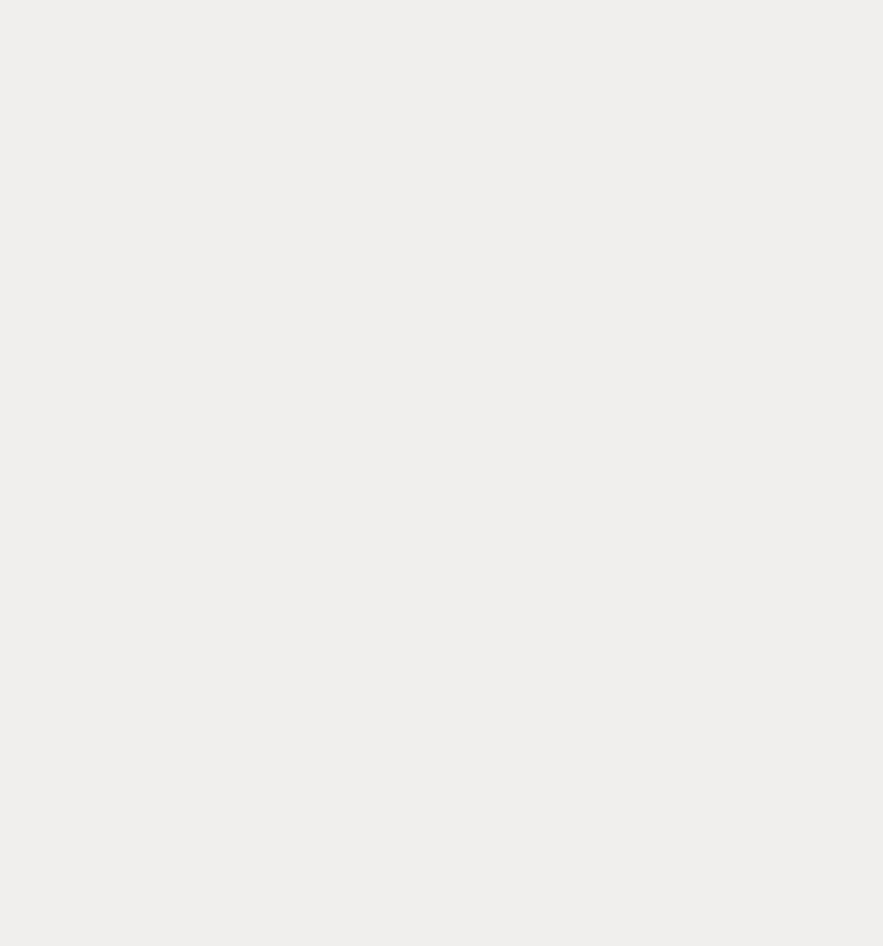
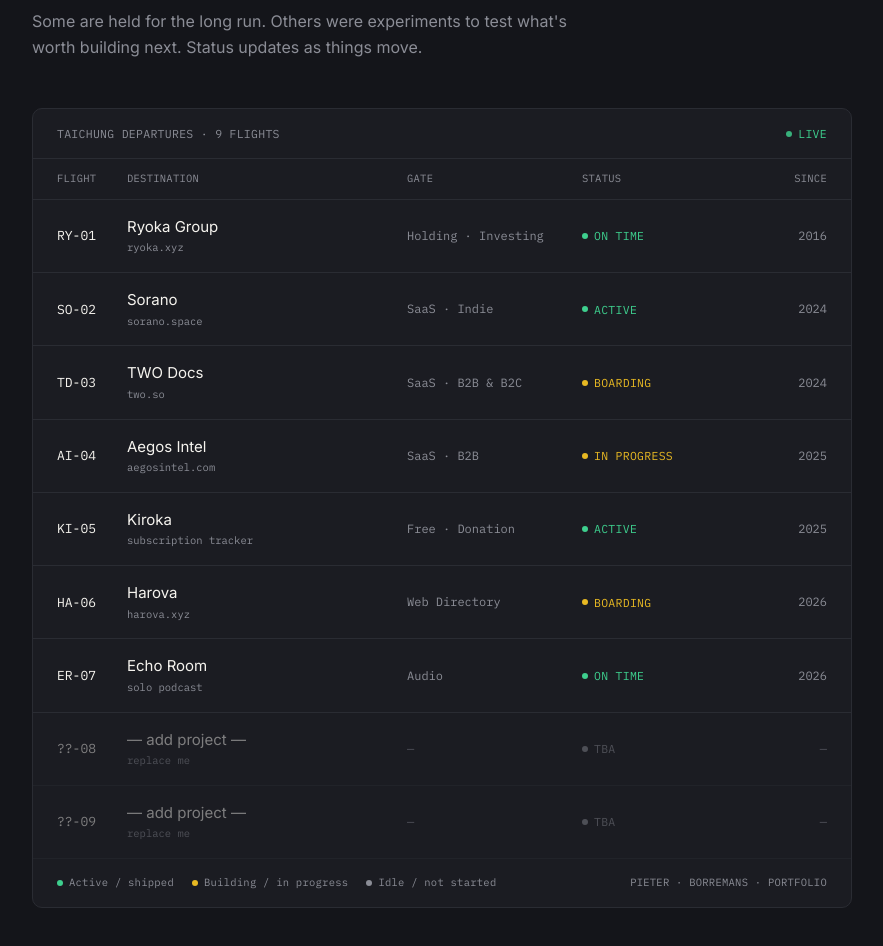
Before and after one commit to sillyledger/personal, a Next.js app: page /projects in a window 1280 px wide. Shown: the part 340-1286 px from the top of the page, without its empty margins (198-1081 px from the left). Before the commit the page ends 800 px from the top, so only its background shows below. Built offline with nearby package versions, Linux system fonts and the light colour scheme.

Commit message:
Update page.tsx

```diff
--- a/app/projects/page.tsx
+++ b/app/projects/page.tsx
@@ -1,9 +1,120 @@
-export default function Page() {
+type Status = "active" | "building" | "idle";
+
+type Project = {
+  flightNo: string;
+  name: string;
+  url: string;
+  gate: string;
+  status: Status;
+  statusLabel: string;
+  year: string;
+};
+
+const projects: Project[] = [
+  { flightNo: "RY-01", name: "Ryoka Group", url: "ryoka.xyz", gate: "Holding · Investing", status: "active", statusLabel: "On time", year: "2016" },
+  { flightNo: "SO-02", name: "Sorano", url: "sorano.space", gate: "SaaS · Indie", status: "active", statusLabel: "Active", year: "2024" },
+  { flightNo: "TD-03", name: "TWO Docs", url: "two.so", gate: "SaaS · B2B & B2C", status: "building", statusLabel: "Boarding", year: "2024" },
+  { flightNo: "AI-04", name: "Aegos Intel", url: "aegosintel.com", gate: "SaaS · B2B", status: "building", statusLabel: "In progress", year: "2025" },
+  { flightNo: "KI-05", name: "Kiroka", url: "subscription tracker", gate: "Free · Donation", status: "active", statusLabel: "Active", year: "2025" },
+  { flightNo: "HA-06", name: "Harova", url: "harova.xyz", gate: "Web Directory", status: "building", statusLabel: "Boarding", year: "2026" },
+  { flightNo: "ER-07", name: "Echo Room", url: "solo podcast", gate: "Audio", status: "active", statusLabel: "On time", year: "2026" },
+  { flightNo: "??-08", name: "— add project —", url: "replace me", gate: "—", status: "idle", statusLabel: "TBA", year: "—" },
+  { flightNo: "??-09", name: "— add project —", url: "replace me", gate: "—", status: "idle", statusLabel: "TBA", year: "—" },
+];
+
+const statusColors: Record<Status, string> = {
+  active: "text-[#3ECF8E]",
+  building: "text-gold",
+  idle: "text-muted",
+};
+const statusDot: Record<Status, string> = {
+  active: "bg-[#3ECF8E]",
+  building: "bg-gold",
+  idle: "bg-muted",
+};
+
+export default function ProjectsPage() {
   return (
-    <main className="px-12">
-      <div className="max-w-[1300px] mx-auto pt-20">
-        <h1 className="text-5xl font-extrabold tracking-tight text-[#111]">Projects</h1>
-        <p className="mt-4 text-stone-400 text-sm">Coming soon.</p>
+    <main className="max-w-[900px] mx-auto px-10 pt-16 pb-24">
+      <div className="font-mono text-[13px] tracking-wide text-muted uppercase mb-5">
+        Portfolio
+      </div>
+
+      <h1 className="font-display font-bold text-[clamp(30px,4.6vw,48px)] leading-[1.22] tracking-tight text-ink max-w-[640px]">
+        Everything I&apos;ve built, launched, or crashed into along the way.
+      </h1>
+      <p className="mt-[18px] text-[16px] leading-relaxed text-muted max-w-[560px]">
+        Some are held for the long run. Others were experiments to test
+        what&apos;s worth building next. Status updates as things move.
+      </p>
+
+      <div className="mt-12 border border-line rounded-[10px] bg-[#1B1C22] overflow-hidden">
+        <div className="flex justify-between items-center px-6 py-4 border-b border-line font-mono text-[11.5px] tracking-wide text-muted">
+          <span>TAICHUNG DEPARTURES · {projects.length} FLIGHTS</span>
+          <span className="flex items-center gap-1.5 text-[#3ECF8E] uppercase">
+            <span className="w-1.5 h-1.5 rounded-full bg-[#3ECF8E] animate-pulse" />
+            Live
+          </span>
+        </div>
+
+        <div className="hidden sm:grid grid-cols-[70px_1.6fr_1fr_1fr_70px] px-6 py-3 border-b border-line font-mono text-[10.5px] tracking-wide uppercase text-muted">
+          <span>Flight</span>
+          <span>Destination</span>
+          <span>Gate</span>
+          <span>Status</span>
+          <span className="text-right">Since</span>
+        </div>
+
+        {projects.map((p) => (
+          <div
+            key={p.flightNo}
+            className={`grid grid-cols-1 sm:grid-cols-[70px_1.6fr_1fr_1fr_70px] gap-1.5 sm:gap-0 items-center px-6 py-4 border-b border-line last:border-b-0 hover:bg-white/[0.03] transition-colors ${
+              p.status === "idle" ? "opacity-45" : ""
+            }`}
+          >
+            <div className="font-mono text-[13px] text-ink">{p.flightNo}</div>
+            <div className="text-[15px] text-ink">
+              {p.name}
+              <span className="block font-mono text-[10.5px] text-muted mt-0.5">
+                {p.url}
+              </span>
+            </div>
+            <div className="font-mono text-[12px] text-muted">{p.gate}</div>
+            <div
+              className={`flex items-center gap-1.5 font-mono text-[11.5px] tracking-wide uppercase ${
+                statusColors[p.status]
+              }`}
+            >
+              <span
+                className={`w-1.5 h-1.5 rounded-full flex-shrink-0 ${
+                  statusDot[p.status]
+                }`}
+              />
+              {p.statusLabel}
+            </div>
+            <div className="font-mono text-[12px] text-muted sm:text-right">
+              {p.year}
+            </div>
+          </div>
+        ))}
+
+        <div className="flex justify-between items-center flex-wrap gap-3 px-6 py-4 font-mono text-[10.5px] tracking-wide text-muted">
+          <div className="flex gap-[18px] flex-wrap">
+            <span className="flex items-center gap-1.5">
+              <span className="w-1.5 h-1.5 rounded-full bg-[#3ECF8E]" />{" "}
+              Active / shipped
+            </span>
+            <span className="flex items-center gap-1.5">
+              <span className="w-1.5 h-1.5 rounded-full bg-gold" /> Building /
+              in progress
+            </span>
+            <span className="flex items-center gap-1.5">
+              <span className="w-1.5 h-1.5 rounded-full bg-muted" /> Idle /
+              not started
+            </span>
+          </div>
+          <span>PIETER · BORREMANS · PORTFOLIO</span>
+        </div>
       </div>
     </main>
   );
```
